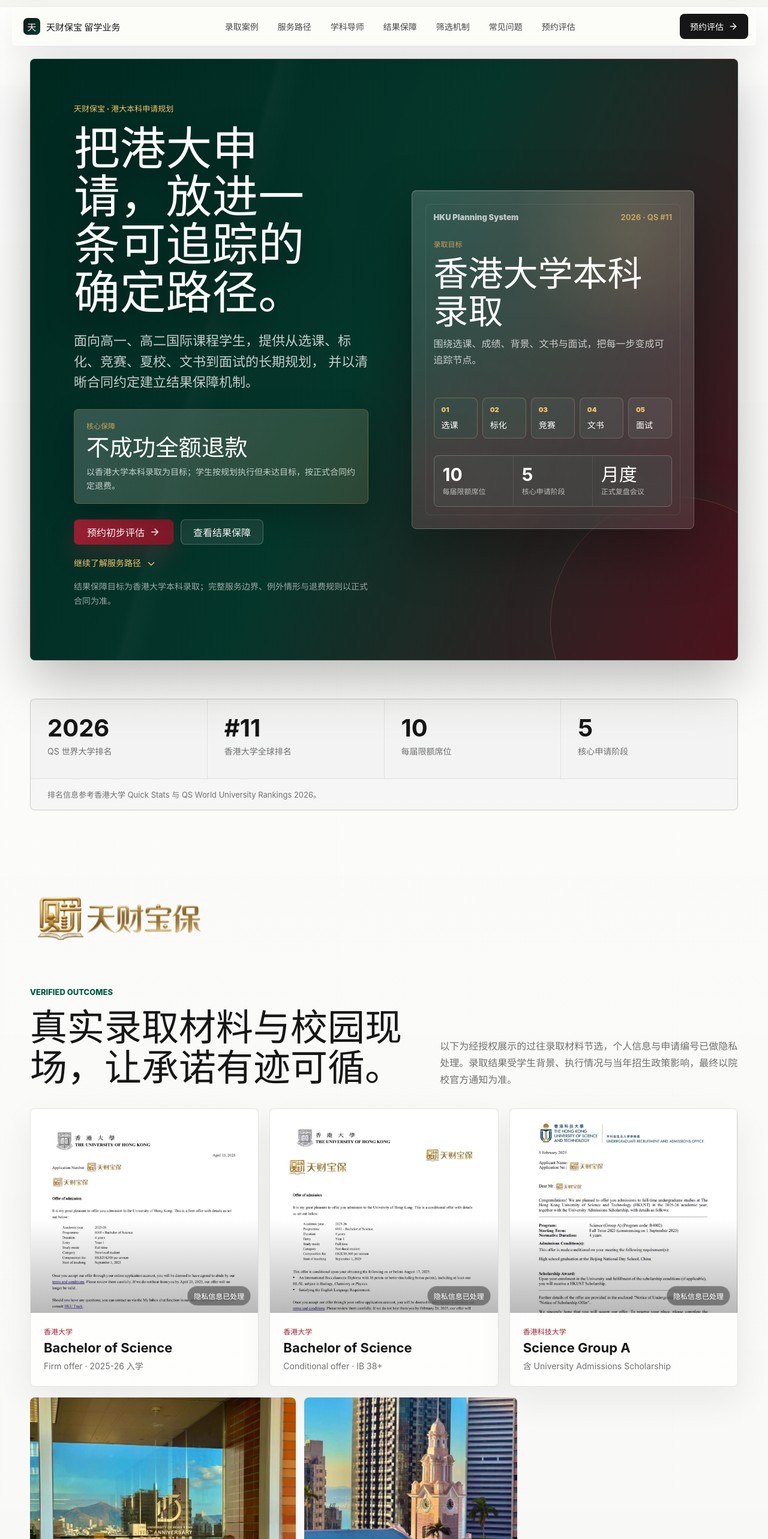
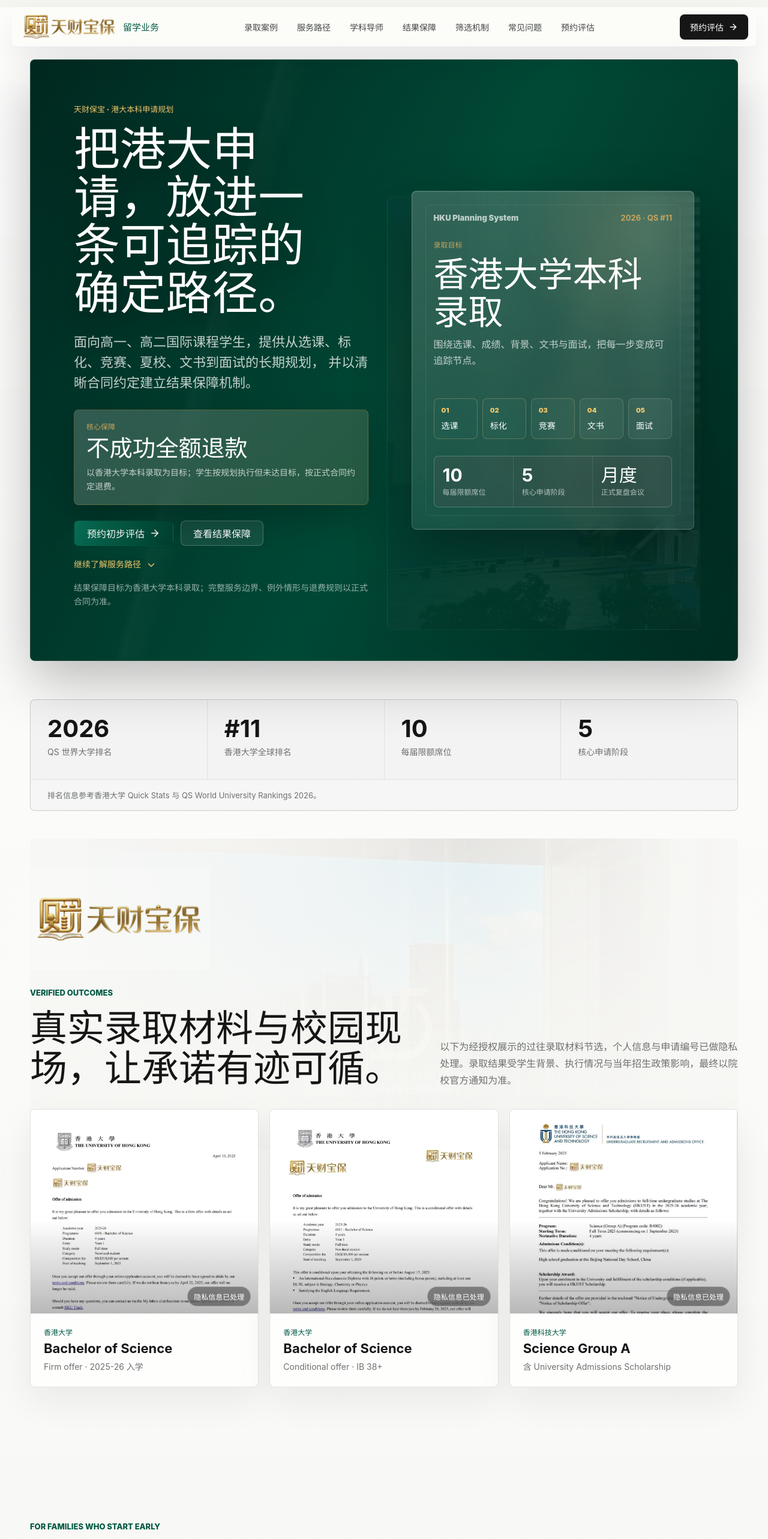
Before and after one commit to StephenSSG/tiancai-baobao-study-abroad, a React (Vite) app: page / in a window 1280 px wide. Shown: the top 2566 px of the page at 60% size. Built offline with nearby package versions, Linux system fonts and the light colour scheme.

Commit message:
Update header logo and green campus backgrounds

```diff
--- a/src/App.jsx
+++ b/src/App.jsx
@@ -53,17 +53,6 @@ const offerCases = [
     programme: 'Science Group A',
     detail: '含 University Admissions Scholarship',
     image: '/showcase/offer-hkust.jpg',
-  },
-];
-
-const campusPhotos = [
-  {
-    title: 'Chow Yei Ching Building',
-    image: '/showcase/hku-window.jpg',
-  },
-  {
-    title: '港大钟楼视角',
-    image: '/showcase/hku-clock.jpg',
   },
 ];
 
@@ -279,8 +268,8 @@ function App() {
     <div className="site-shell">
       <header className="topbar">
         <a className="brand" href="#top" aria-label="天财保宝留学业务首页" onClick={closeMenu}>
-          <span className="brand-mark">天</span>
-          <span>天财保宝 留学业务</span>
+          <img src="/showcase/tiancai-logo-header.jpg" alt="天财保宝" />
+          <span>留学业务</span>
         </a>
 
         <nav className={`nav ${menuOpen ? 'is-open' : ''}`} aria-label="主导航">
@@ -420,15 +409,6 @@ function App() {
                   <p>{item.detail}</p>
                 </div>
               </article>
-            ))}
-          </div>
-
-          <div className="campus-gallery" aria-label="校园现场照片">
-            {campusPhotos.map((photo) => (
-              <figure key={photo.title}>
-                <img src={photo.image} alt={photo.title} />
-                <figcaption>{photo.title}</figcaption>
-              </figure>
             ))}
           </div>
         </section>
--- a/src/styles.css
+++ b/src/styles.css
@@ -14,12 +14,12 @@
   --soft: #efefeb;
   --hku-green: #005941;
   --hku-green-dark: #003d2f;
-  --hku-red: #9d2235;
+  --hku-green-bright: #087257;
   --hku-gold: #c8a45d;
   --jade: var(--hku-green);
   --jade-dark: var(--hku-green-dark);
   --gold: var(--hku-gold);
-  --racing-red: var(--hku-red);
+  --racing-red: var(--hku-green);
   --plum: #7a334d;
   --radius: 8px;
   --wide: min(1180px, calc(100vw - 40px));
@@ -83,20 +83,23 @@ a {
 .brand {
   display: inline-flex;
   align-items: center;
-  gap: 10px;
+  gap: 12px;
   font-size: 15px;
-  font-weight: 700;
+  font-weight: 800;
   letter-spacing: 0;
 }
 
-.brand-mark {
-  display: grid;
-  width: 28px;
-  height: 28px;
-  place-items: center;
-  border-radius: 7px;
-  color: #fff;
-  background: linear-gradient(135deg, var(--ink), var(--jade-dark));
+.brand img {
+  display: block;
+  width: 154px;
+  height: auto;
+  max-height: 44px;
+  object-fit: contain;
+  mix-blend-mode: multiply;
+}
+
+.brand span {
+  color: var(--hku-green);
 }
 
 .nav {
@@ -174,8 +177,8 @@ a {
   border-radius: 8px;
   color: #fff;
   background:
-    linear-gradient(115deg, rgba(0, 40, 32, 0.98) 0%, rgba(5, 55, 43, 0.96) 48%, rgba(85, 17, 29, 0.9) 100%),
-    radial-gradient(circle at 80% 20%, rgba(157, 34, 53, 0.28), transparent 34%),
+    linear-gradient(115deg, rgba(0, 40, 32, 0.98) 0%, rgba(0, 74, 55, 0.96) 54%, rgba(0, 45, 35, 0.94) 100%),
+    radial-gradient(circle at 80% 20%, rgba(200, 162, 93, 0.16), transparent 34%),
     #061b16;
   box-shadow: 0 34px 90px rgba(0, 0, 0, 0.26);
 }
@@ -198,13 +201,18 @@ a {
 }
 
 .hero::after {
-  right: -110px;
-  bottom: -150px;
-  width: 420px;
-  height: 420px;
-  border: 1px solid rgba(200, 162, 93, 0.24);
-  border-radius: 50%;
-  box-shadow: 0 0 80px rgba(0, 89, 65, 0.2);
+  right: clamp(20px, 5vw, 62px);
+  bottom: clamp(20px, 4vw, 54px);
+  width: min(520px, 45%);
+  height: 72%;
+  border: 1px solid rgba(255, 255, 255, 0.14);
+  border-radius: 8px;
+  background:
+    linear-gradient(90deg, rgba(0, 40, 32, 0.8), rgba(0, 89, 65, 0.5)),
+    url("/showcase/hku-clock.jpg") center / cover;
+  box-shadow: 0 28px 78px rgba(0, 0, 0, 0.24);
+  filter: saturate(0.78) contrast(1.02);
+  opacity: 0.2;
 }
 
 .hero-copy,
@@ -348,8 +356,8 @@ h3 {
 }
 
 .hero .primary-button {
-  background: linear-gradient(135deg, var(--hku-red), #7f1728);
-  box-shadow: 0 18px 38px rgba(157, 34, 53, 0.28);
+  background: linear-gradient(135deg, var(--hku-green-bright), var(--hku-green-dark));
+  box-shadow: 0 18px 38px rgba(0, 89, 65, 0.28);
 }
 
 .hero .secondary-button {
@@ -391,7 +399,7 @@ h3 {
   background:
     linear-gradient(180deg, rgba(255, 255, 255, 0.13), rgba(255, 255, 255, 0.04)),
     radial-gradient(circle at 78% 12%, rgba(200, 162, 93, 0.18), transparent 32%),
-    radial-gradient(circle at 14% 86%, rgba(157, 34, 53, 0.2), transparent 36%),
+    radial-gradient(circle at 14% 86%, rgba(0, 89, 65, 0.22), transparent 36%),
     rgba(255, 255, 255, 0.06);
   box-shadow:
     0 32px 90px rgba(0, 0, 0, 0.34),
@@ -612,7 +620,23 @@ h3 {
 }
 
 .proof-section {
+  position: relative;
+  isolation: isolate;
   padding-top: 96px;
+}
+
+.proof-section::before {
+  position: absolute;
+  inset: 46px 0 auto;
+  z-index: -1;
+  height: 520px;
+  border-radius: 8px;
+  content: "";
+  background:
+    linear-gradient(90deg, #f5f5f2 0%, rgba(245, 245, 242, 0.9) 32%, rgba(245, 245, 242, 0.72) 62%, #f5f5f2 100%),
+    linear-gradient(180deg, rgba(245, 245, 242, 0.42), #f5f5f2 94%),
+    url("/showcase/hku-window.jpg") center / cover;
+  opacity: 0.58;
 }
 
 .proof-heading {
@@ -662,7 +686,7 @@ h3 {
   height: 340px;
   overflow: hidden;
   background:
-    linear-gradient(180deg, rgba(0, 89, 65, 0.05), rgba(157, 34, 53, 0.05)),
+    linear-gradient(180deg, rgba(0, 89, 65, 0.05), rgba(0, 61, 47, 0.05)),
     #f6f4ee;
 }
 
@@ -704,7 +728,7 @@ h3 {
 }
 
 .offer-copy span {
-  color: var(--hku-red);
+  color: var(--hku-green);
   font-size: 12px;
   font-weight: 900;
 }
@@ -720,50 +744,6 @@ h3 {
   color: var(--muted);
   font-size: 14px;
   line-height: 1.55;
-}
-
-.campus-gallery {
-  display: grid;
-  grid-template-columns: 1.25fr 1fr 1fr;
-  gap: 14px;
-  margin-top: 18px;
-}
-
-.campus-gallery figure {
-  position: relative;
-  min-height: 260px;
-  margin: 0;
-  overflow: hidden;
-  border-radius: 8px;
-  background: #111;
-}
-
-.campus-gallery img {
-  display: block;
-  width: 100%;
-  height: 100%;
-  min-height: 260px;
-  object-fit: cover;
-  transition: transform 260ms ease;
-}
-
-.campus-gallery figure:hover img {
-  transform: scale(1.035);
-}
-
-.campus-gallery figcaption {
-  position: absolute;
-  left: 14px;
-  right: 14px;
-  bottom: 14px;
-  padding: 9px 11px;
-  border: 1px solid rgba(255, 255, 255, 0.22);
-  border-radius: 8px;
-  color: #fff;
-  background: rgba(0, 0, 0, 0.35);
-  font-size: 13px;
-  font-weight: 800;
-  backdrop-filter: blur(14px);
 }
 
 .section-heading {
@@ -1311,10 +1291,6 @@ h3 {
     height: 260px;
   }
 
-  .campus-gallery {
-    grid-template-columns: 1fr;
-  }
-
   .audience-grid {
     grid-template-columns: 1fr;
   }
@@ -1344,8 +1320,16 @@ h3 {
     padding: 9px 9px 9px 12px;
   }
 
-  .brand span:last-child {
-    max-width: 160px;
+  .brand {
+    gap: 8px;
+  }
+
+  .brand img {
+    width: 122px;
+  }
+
+  .brand span {
+    max-width: 78px;
     overflow: hidden;
     text-overflow: ellipsis;
     white-space: nowrap;
@@ -1363,6 +1347,15 @@ h3 {
     gap: 24px;
     margin-top: 16px;
     padding: 44px 16px 18px;
+  }
+
+  .hero::after {
+    left: 12px;
+    right: 12px;
+    bottom: 18px;
+    width: auto;
+    height: 34%;
+    opacity: 0.08;
   }
 
   h1 {
@@ -1469,9 +1462,9 @@ h3 {
     padding: 20px;
   }
 
-  .campus-gallery figure,
-  .campus-gallery img {
-    min-height: 220px;
+  .proof-section::before {
+    height: 420px;
+    opacity: 0.42;
   }
 
   .stat {
```
Also changed, not shown: public/showcase/tiancai-logo-header.jpg (added).
